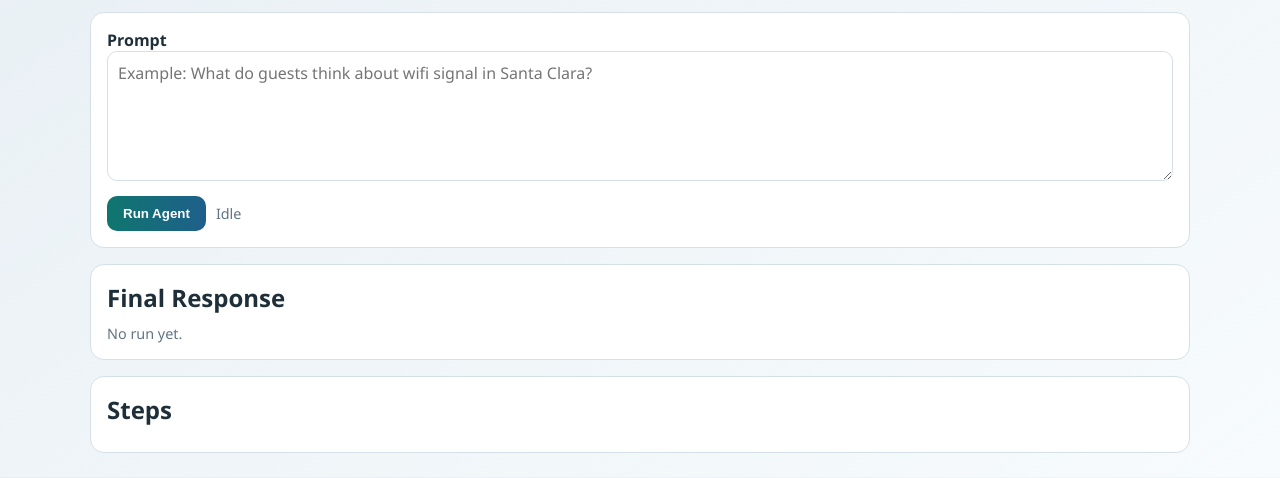
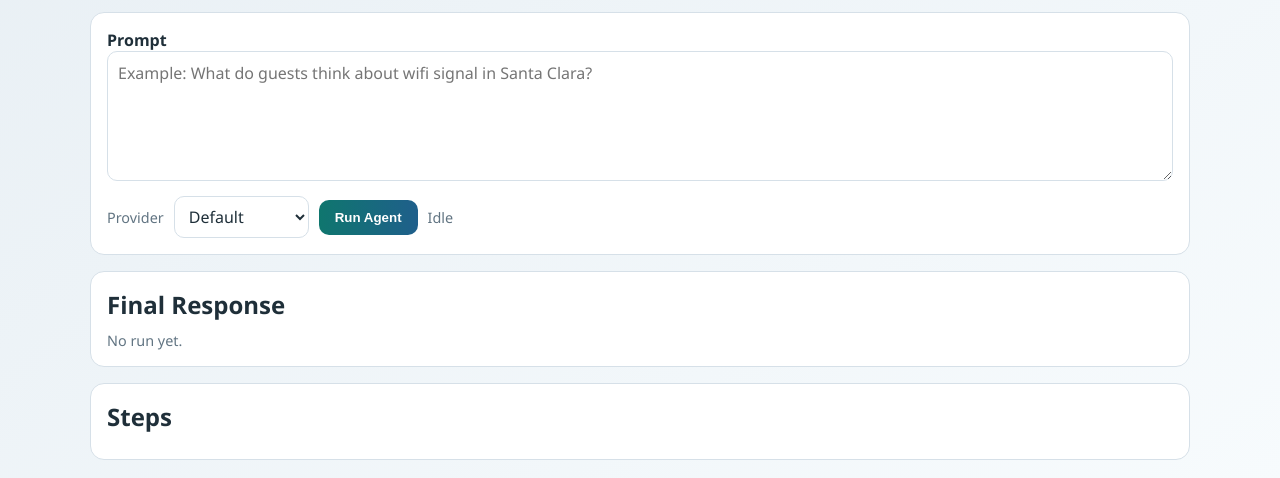
Before and after one commit to Alon-gilad-5/Airbnb-Agentic-System, a FastAPI app: page / in a window 1280 px wide. Shown: the part 157-635 px from the top of the page. Run offline with FastAPI, Linux system fonts and the light colour scheme; parts of the project's set-up code (start-up, migrations or seed data) failed here and were passed over.

Commit message:
Add OpenRouter chat provider selection with per-request override

```diff
--- a/app/main.py
+++ b/app/main.py
@@ -87,6 +87,18 @@ templates = Jinja2Templates(directory=str(TEMPLATES_DIR))
 app.mount("/static", StaticFiles(directory=str(STATIC_DIR)), name="static")
 THRESHOLD_LABEL_POOL_PATH = BASE_DIR.parent / "outputs" / "reviews_threshold_label_pool.jsonl"
 THRESHOLD_GOLD_PATH = BASE_DIR.parent / "outputs" / "reviews_threshold_gold.csv"
+VALID_CHAT_PROVIDERS = {"llmod", "openrouter"}
+
+
+def _build_openrouter_headers() -> dict[str, str] | None:
+    """Build optional OpenRouter headers for attribution."""
+
+    headers: dict[str, str] = {}
+    if settings.openrouter_http_referer:
+        headers["HTTP-Referer"] = settings.openrouter_http_referer
+    if settings.openrouter_app_title:
+        headers["X-Title"] = settings.openrouter_app_title
+    return headers or None
 
 
 # Shared services are initialized once and reused by all agents.
@@ -105,12 +117,29 @@ try:
 except Exception as exc:
     logger.warning("PineconeRetriever init failed, reviews will be unavailable: %s", exc)
     retriever = PineconeRetriever(api_key=None, index_name="", namespace="")
-chat_service = ChatService(
-    api_key=settings.llmod_api_key,
-    base_url=settings.base_url,
-    model=settings.chat_model,
-    max_output_tokens=settings.chat_max_output_tokens,
+chat_services_by_provider: dict[str, ChatService] = {
+    "llmod": ChatService(
+        provider_name="llmod",
+        api_key=settings.llmod_api_key,
+        base_url=settings.base_url,
+        model=settings.chat_model,
+        max_output_tokens=settings.chat_max_output_tokens,
+    ),
+    "openrouter": ChatService(
+        provider_name="openrouter",
+        api_key=settings.openrouter_api_key,
+        base_url=settings.openrouter_base_url,
+        model=settings.openrouter_chat_model,
+        default_headers=_build_openrouter_headers(),
+        max_output_tokens=settings.chat_max_output_tokens,
+    ),
+}
+default_chat_provider = (
+    settings.llm_chat_provider
+    if settings.llm_chat_provider in VALID_CHAT_PROVIDERS
+    else "llmod"
 )
+chat_service = chat_services_by_provider[default_chat_provider]
 web_scraper = PlaywrightReviewScraper(
     enabled=settings.scraping_enabled,
     allowlist=settings.scraping_allowlist,
@@ -185,27 +214,15 @@ gmail_service = GmailService(
     gmail_client_secret=settings.gmail_client_secret,
     gmail_refresh_token=settings.gmail_refresh_token,
 )
-mail_agent = MailAgent(
-    gmail_service=gmail_service,
-    chat_service=chat_service,
-    config=MailAgentConfig(
-        bad_review_threshold=settings.mail_bad_review_threshold,
-        max_inbox_fetch=settings.mail_max_inbox_fetch,
-        auto_send_enabled=settings.mail_auto_send_enabled,
-    ),
-)
-notification_store = NotificationStore(database_url=settings.database_url)
 
-# Serialize push webhook processing — the Gmail API client (httplib2) is not
-# thread-safe, so concurrent threadpool workers would corrupt SSL state.
-_push_lock = threading.Lock()
 
-router_agent = RouterAgent()
-agent_registry: dict[str, Agent] = {
-    "reviews_agent": ReviewsAgent(
+def _build_reviews_agent(provider_chat_service: ChatService) -> ReviewsAgent:
+    """Construct a reviews agent bound to one configured chat provider."""
+
+    return ReviewsAgent(
         embedding_service=embedding_service,
         retriever=retriever,
-        chat_service=chat_service,
+        chat_service=provider_chat_service,
         web_scraper=web_scraper,
         web_ingest_service=web_ingest_service,
         config=ReviewsAgentConfig(
@@ -213,7 +230,45 @@ agent_registry: dict[str, Agent] = {
             relevance_score_threshold=settings.reviews_relevance_score_threshold,
             min_lexical_relevance_for_upsert=settings.scraping_min_lexical_relevance_for_upsert,
         ),
-    ),
+    )
+
+
+def _build_mail_agent(provider_chat_service: ChatService) -> MailAgent:
+    """Construct a mail agent bound to one configured chat provider."""
+
+    return MailAgent(
+        gmail_service=gmail_service,
+        chat_service=provider_chat_service,
+        config=MailAgentConfig(
+            bad_review_threshold=settings.mail_bad_review_threshold,
+            max_inbox_fetch=settings.mail_max_inbox_fetch,
+            auto_send_enabled=settings.mail_auto_send_enabled,
+        ),
+    )
+
+
+reviews_agents_by_provider: dict[str, ReviewsAgent] = {
+    provider_name: _build_reviews_agent(provider_chat_service)
+    for provider_name, provider_chat_service in chat_services_by_provider.items()
+}
+mail_agents_by_provider: dict[str, MailAgent] = {
+    provider_name: _build_mail_agent(provider_chat_service)
+    for provider_name, provider_chat_service in chat_services_by_provider.items()
+}
+mail_agent = mail_agents_by_provider[default_chat_provider]
+notification_store = NotificationStore(database_url=settings.database_url)
+
+# Serialize push webhook processing — the Gmail API client (httplib2) is not
+# thread-safe, so concurrent threadpool workers would corrupt SSL state.
+_push_lock = threading.Lock()
+# Coalesce push bursts to one background worker so request threads stay free.
+_push_worker_state_lock = threading.Lock()
+_push_worker_running = False
+_pending_push_history_id: str | None = None
+
+router_agent = RouterAgent()
+agent_registry: dict[str, Agent] = {
+    "reviews_agent": reviews_agents_by_provider[default_chat_provider],
     "market_watch_agent": market_watch_agent,
     "mail_agent": mail_agent,
 }
@@ -876,6 +931,16 @@ def execute(payload: ExecuteRequest) -> ExecuteResponse:
 
     steps: list[StepLog] = []
     try:
+        requested_provider = (payload.llm_provider or "default").strip().lower()
+        provider_is_explicit = requested_provider in VALID_CHAT_PROVIDERS
+        resolved_provider = (
+            default_chat_provider
+            if requested_provider in {"", "default"}
+            else requested_provider
+        )
+        if resolved_provider not in VALID_CHAT_PROVIDERS:
+            resolved_provider = default_chat_provider
+
         decision, route_step = router_agent.route(payload.prompt)
         if decision.agent_name == "market_watch_agent" and not settings.market_watch_enabled:
             decision.agent_name = "reviews_agent"
@@ -887,9 +952,44 @@ def execute(payload: ExecuteRequest) -> ExecuteResponse:
             decision.reason += " mail_agent is disabled, rerouted to reviews_agent."
             route_step.response["selected_agent"] = decision.agent_name
             route_step.response["reason"] = decision.reason
+        route_step.response["llm_provider_requested"] = requested_provider
+        route_step.response["llm_provider_resolved"] = resolved_provider
         steps.append(route_step)
 
-        target_agent = agent_registry.get(decision.agent_name)
+        if decision.agent_name == "reviews_agent":
+            provider_chat_service = chat_services_by_provider.get(resolved_provider)
+            if provider_is_explicit and (provider_chat_service is None or not provider_chat_service.is_available):
+                return ExecuteResponse(
+                    status="error",
+                    error=(
+                        f"Requested llm_provider '{resolved_provider}' is not configured. "
+                        f"Set required provider env vars and retry."
+                    ),
+                    response=None,
+                    steps=steps,
+                )
+            target_agent = reviews_agents_by_provider.get(resolved_provider)
+            if target_agent is None:
+                target_agent = reviews_agents_by_provider.get(default_chat_provider)
+        elif decision.agent_name == "mail_agent":
+            provider_chat_service = chat_services_by_provider.get(resolved_provider)
+            if provider_is_explicit and (provider_chat_service is None or not provider_chat_service.is_available):
+                return ExecuteResponse(
+                    status="error",
+                    error=(
+                        f"Requested llm_provider '{resolved_provider}' is not configured. "
+                        f"Set required provider env vars and retry."
+                    ),
+                    response=None,
+                    steps=steps,
+                )
+            target_agent = mail_agents_by_provider.get(resolved_provider)
+            if target_agent is None:
+                target_agent = mail_agents_by_provider.get(default_chat_provider)
+        else:
+            # market_watch is deterministic and does not use chat provider override.
+            target_agent = agent_registry.get(decision.agent_name)
+
         if target_agent is None:
             raise HTTPException(status_code=500, detail=f"No agent registered as '{decision.agent_name}'")
 
@@ -1160,18 +1260,143 @@ def update_mail_settings(payload: MailSettingsUpdateRequest) -> MailSettingsResp
         )
 
 
+def _history_id_as_int(value: str) -> int | None:
+    """Parse Gmail history IDs safely for max/coalescing comparisons."""
+
+    try:
+        return int(str(value).strip())
+    except (TypeError, ValueError):
+        return None
+
+
+def _enqueue_mail_push_history(history_id: str) -> bool:
+    """Store latest pending history ID and return True when worker should start."""
+
+    global _push_worker_running, _pending_push_history_id
+
+    normalized = str(history_id).strip()
+    if not normalized:
+        return False
+
+    with _push_worker_state_lock:
+        if _pending_push_history_id is None:
+            _pending_push_history_id = normalized
+        else:
+            current_int = _history_id_as_int(_pending_push_history_id)
+            incoming_int = _history_id_as_int(normalized)
+            if current_int is None or incoming_int is None or incoming_int >= current_int:
+                _pending_push_history_id = normalized
+
+        if _push_worker_running:
+            return False
+        _push_worker_running = True
+        return True
+
+
+def _take_pending_mail_push_history() -> str | None:
+    """Pop one pending history ID for worker processing."""
+
+    global _pending_push_history_id
+    with _push_worker_state_lock:
+        value = _pending_push_history_id
+        _pending_push_history_id = None
+        return value
+
+
+def _mark_mail_push_worker_idle_if_drained() -> bool:
+    """Set worker as idle only when queue is still empty."""
+
+    global _push_worker_running
+    with _push_worker_state_lock:
+        if _pending_push_history_id is None:
+            _push_worker_running = False
+            return True
+        return False
+
+
+def _process_mail_push_history(history_id: str) -> None:
+    """Run one serialized push-processing cycle for one target history ID."""
+
+    # Serialize Gmail API access — httplib2 is not thread-safe.
+    with _push_lock:
+        db_url = settings.database_url
+        state = get_push_state(db_url)
+        last_history_id = state.get("history_id") if state else None
+        if not last_history_id:
+            set_push_state(db_url, str(history_id))
+            return
+
+        # Advance history cursor immediately so the worker can coalesce bursts
+        # without re-fetching old batches.
+        set_push_state(db_url, str(history_id))
+
+        try:
+            messages = gmail_service.list_messages_since_history(last_history_id)
+        except Exception as exc:
+            if "404" in str(exc) or "history" in str(exc).lower():
+                return
+            logger.warning("mail push: list_messages_since_history failed: %s", exc)
+            return
+
+        if not messages:
+            return
+
+        result = mail_agent.run_on_messages(messages)
+        actions = result.mail_actions or []
+        prefs = get_mail_preferences(db_url)
+        auto_send = prefs.get("auto_send_good_reviews", False)
+        auto_send_failed = False
+        actions_needing_notify: list[dict] = []
+        for action in actions:
+            if not action.get("requires_owner"):
+                continue
+            # Stop auto-sending after first failure (likely 429 rate limit).
+            if auto_send and not auto_send_failed:
+                if _try_auto_send_good_review(action, gmail_service):
+                    continue
+                # Only flag as failed if it was a sendable good review.
+                if (
+                    action.get("category") == "new_property_review"
+                    and (action.get("rating") or 0) > 3
+                    and action.get("draft")
+                ):
+                    auto_send_failed = True
+            notification_store.add_notification(action)
+            actions_needing_notify.append(action)
+        if actions_needing_notify:
+            _notify_owner_for_mail_actions(
+                actions_needing_notify,
+                gmail_service,
+                settings.mail_owner_notify_email,
+                settings.app_base_url,
+            )
+
+
+def _mail_push_worker() -> None:
+    """Process coalesced Gmail push notifications without blocking request threads."""
+
+    while True:
+        history_id = _take_pending_mail_push_history()
+        if history_id is None:
+            if _mark_mail_push_worker_idle_if_drained():
+                return
+            continue
+        try:
+            _process_mail_push_history(history_id)
+        except Exception as exc:
+            logger.warning("mail push worker cycle failed: %s: %s", type(exc).__name__, exc)
+
+
 @app.post("/api/mail/push")
 def mail_push(
     request: Request,
     x_gmail_push_secret: str | None = Header(default=None, alias="X-Gmail-Push-Secret"),
     payload: dict | None = Body(default=None),
 ) -> dict[str, str]:
-    """Gmail push webhook: decode Pub/Sub notification, fetch new messages, run pipeline, notify owner if needed. Always returns 200.
+    """Gmail push webhook.
 
-    NOTE: This is intentionally a sync ``def`` (not ``async def``) so that
-    FastAPI runs it in a threadpool worker. The heavy work inside — LLM
-    calls, Gmail API, Postgres — is all synchronous and would block the
-    event loop if this were async, starving other requests like the UI.
+    Request path stays fast: it validates and enqueues latest history ID, then
+    a single background worker performs Gmail/LLM/DB processing.
     """
     try:
         body = payload or {}
@@ -1198,51 +1423,13 @@ def mail_push(
             return {"status": "ok"}
         if not settings.mail_enabled or not settings.mail_push_enabled:
             return {"status": "ok"}
-        # Serialize Gmail API access — httplib2 is not thread-safe.
-        with _push_lock:
-            db_url = settings.database_url
-            state = get_push_state(db_url)
-            last_history_id = state.get("history_id") if state else None
-            if not last_history_id:
-                set_push_state(db_url, str(history_id))
-                return {"status": "ok"}
-            # Advance history cursor immediately so concurrent pushes don't
-            # re-fetch the same batch (send_reply triggers another push).
-            set_push_state(db_url, str(history_id))
-            try:
-                messages = gmail_service.list_messages_since_history(last_history_id)
-            except Exception as exc:
-                if "404" in str(exc) or "history" in str(exc).lower():
-                    return {"status": "ok"}
-                logger.warning("mail push: list_messages_since_history failed: %s", exc)
-                return {"status": "ok"}
-            if messages:
-                result = mail_agent.run_on_messages(messages)
-                actions = result.mail_actions or []
-                prefs = get_mail_preferences(db_url)
-                auto_send = prefs.get("auto_send_good_reviews", False)
-                auto_send_failed = False
-                actions_needing_notify: list[dict] = []
-                for action in actions:
-                    if not action.get("requires_owner"):
-                        continue
-                    # Stop auto-sending after first failure (likely 429 rate limit).
-                    if auto_send and not auto_send_failed:
-                        if _try_auto_send_good_review(action, gmail_service):
-                            continue
-                        else:
-                            # Only flag as failed if it was a sendable good review.
-                            if action.get("category") == "new_property_review" and (action.get("rating") or 0) > 3 and action.get("draft"):
-                                auto_send_failed = True
-                    notification_store.add_notification(action)
-                    actions_needing_notify.append(action)
-                if actions_needing_notify:
-                    _notify_owner_for_mail_actions(
-                        actions_needing_notify,
-                        gmail_service,
-                        settings.mail_owner_notify_email,
-                        settings.app_base_url,
-                    )
+        start_worker = _enqueue_mail_push_history(str(history_id))
+        if start_worker:
+            threading.Thread(
+                target=_mail_push_worker,
+                daemon=True,
+                name="gmail-push-worker",
+            ).start()
     except HTTPException:
         raise
     except Exception as exc:
--- a/app/templates/index.html
+++ b/app/templates/index.html
@@ -23,6 +23,14 @@
     .nav a.active { background:rgba(31,95,139,0.14); }
     button { background:linear-gradient(90deg,var(--accent),var(--accent2)); color:#fff; border:0; border-radius:10px; padding:10px 16px; font-weight:600; cursor:pointer; }
     button:disabled { opacity:0.5; cursor:default; }
+    select {
+      border: 1px solid var(--border);
+      border-radius: 10px;
+      padding: 8px 10px;
+      font: inherit;
+      background: #fff;
+      color: var(--ink);
+    }
     .muted { color:var(--muted); font-size:0.9rem; }
     textarea {
       width: 100%;
@@ -153,6 +161,12 @@
       <label for="prompt"><strong>Prompt</strong></label>
       <textarea id="prompt" aria-label="Agent prompt" placeholder="Example: What do guests think about wifi signal in Santa Clara?"></textarea>
       <div class="row">
+        <label for="llmProvider" class="muted">Provider</label>
+        <select id="llmProvider" aria-label="LLM provider">
+          <option value="default">Default</option>
+          <option value="llmod">LLMOD</option>
+          <option value="openrouter">OpenRouter</option>
+        </select>
         <button id="runBtn">Run Agent</button>
         <span id="status" class="muted">Idle</span>
       </div>
@@ -172,10 +186,22 @@
   <script src="https://cdn.jsdelivr.net/npm/marked/marked.min.js"></script>
   <script>
     const promptEl = document.getElementById("prompt");
+    const providerEl = document.getElementById("llmProvider");
     const runBtn = document.getElementById("runBtn");
     const statusEl = document.getElementById("status");
     const finalEl = document.getElementById("finalResponse");
     const stepsEl = document.getElementById("steps");
+    const LLM_PROVIDER_STORAGE_KEY = "reviews_console_llm_provider";
+    const allowedProviders = new Set(["default", "llmod", "openrouter"]);
+
+    try {
+      const storedProvider = localStorage.getItem(LLM_PROVIDER_STORAGE_KEY);
+      if (storedProvider && allowedProviders.has(storedProvider)) {
+        providerEl.value = storedProvider;
+      }
+    } catch (err) {
+      // Ignore storage errors in restricted browser contexts.
+    }
 
     function escHtml(s) {
       const d = document.createElement("div");
@@ -274,6 +300,12 @@
         statusEl.textContent = "Please enter a prompt.";
         return;
       }
+      const provider = allowedProviders.has(providerEl.value) ? providerEl.value : "default";
+      try {
+        localStorage.setItem(LLM_PROVIDER_STORAGE_KEY, provider);
+      } catch (err) {
+        // Ignore storage errors in restricted browser contexts.
+      }
 
       runBtn.disabled = true;
       statusEl.innerHTML = '<span class="inline-spinner" aria-hidden="true"></span> Running...';
@@ -284,7 +316,7 @@
         const res = await fetch("/api/execute", {
           method: "POST",
           headers: {"Content-Type": "application/json"},
-          body: JSON.stringify({prompt}),
+          body: JSON.stringify({prompt, llm_provider: provider}),
         });
         const data = await res.json();
         if (data.status === "error") {
```
Also changed, not shown: app/config.py (+14 -0 lines), app/schemas.py (+7 -0 lines), app/services/chat_service.py (+14 -1 lines), tests/services/test_chat_provider_config.py (added, +41 -0 lines), tests/test_api_contract.py (+20 -0 lines), tests/test_execute_provider_selection.py (added, +120 -0 lines), README.md.
